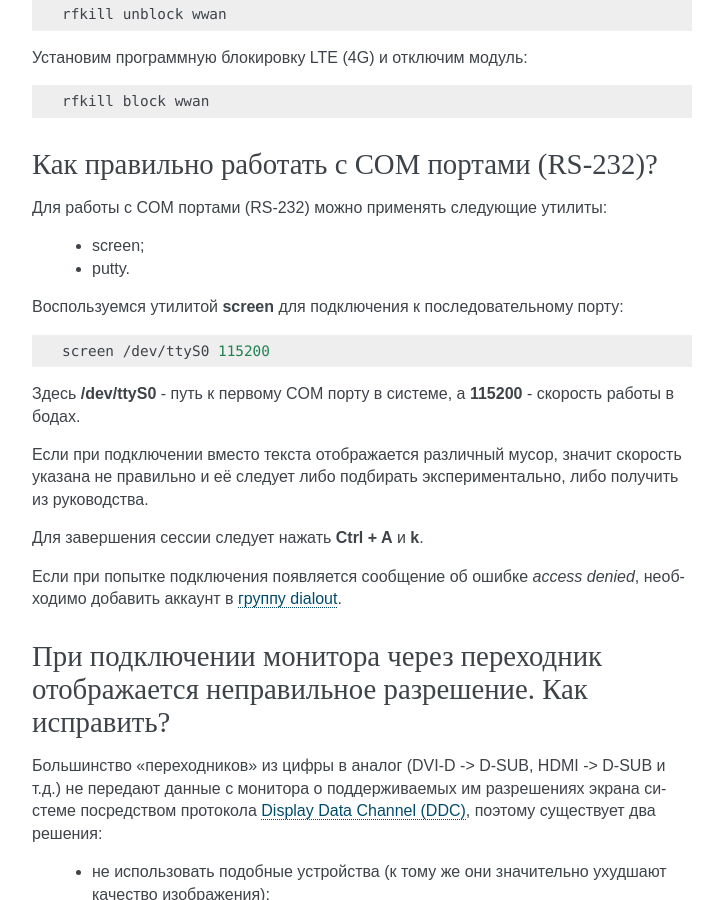
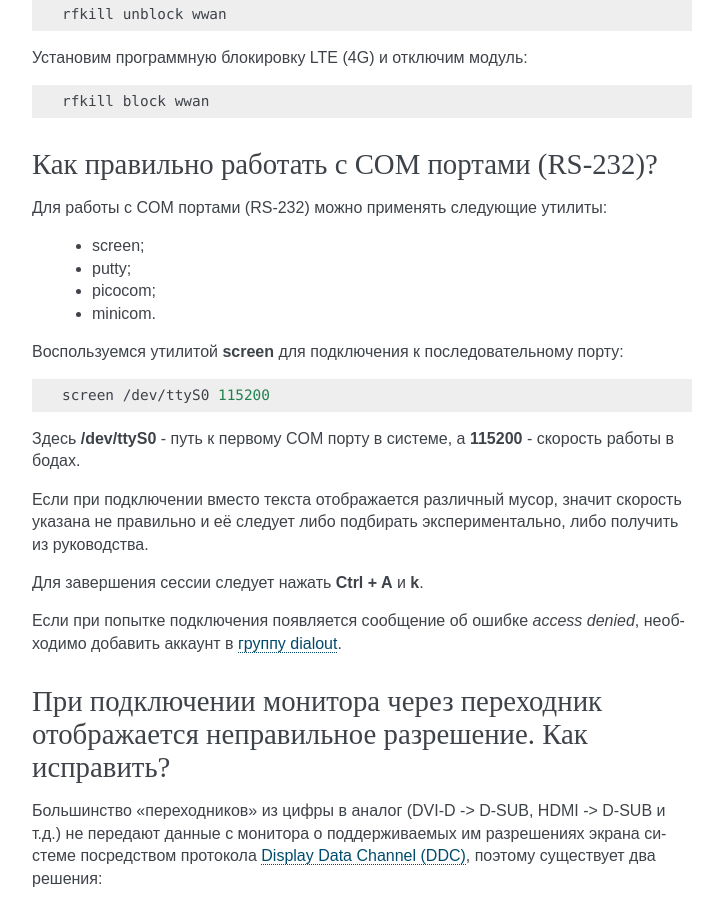
Before and after one commit to RussianFedora/FAQ, a Sphinx documentation site: the page built from source/hardware.rst, in a window 1280 px wide and 900 px high, scrolled down 3494 px. Shown: the whole window, without its empty margins (388-1111 px from the left). Built offline with Sphinx 7.4.7, drawn with Linux system fonts in a browser that asks for light colours.

Commit message:
Added more tools to screen-com question.

```diff
--- a/source/hardware.rst
+++ b/source/hardware.rst
@@ -209,7 +209,9 @@
 Для работы с COM портами (RS-232) можно применять следующие утилиты:
 
  * screen;
- * putty.
+ * putty;
+ * picocom;
+ * minicom.
 
 Воспользуемся утилитой **screen** для подключения к последовательному порту:
 
```
